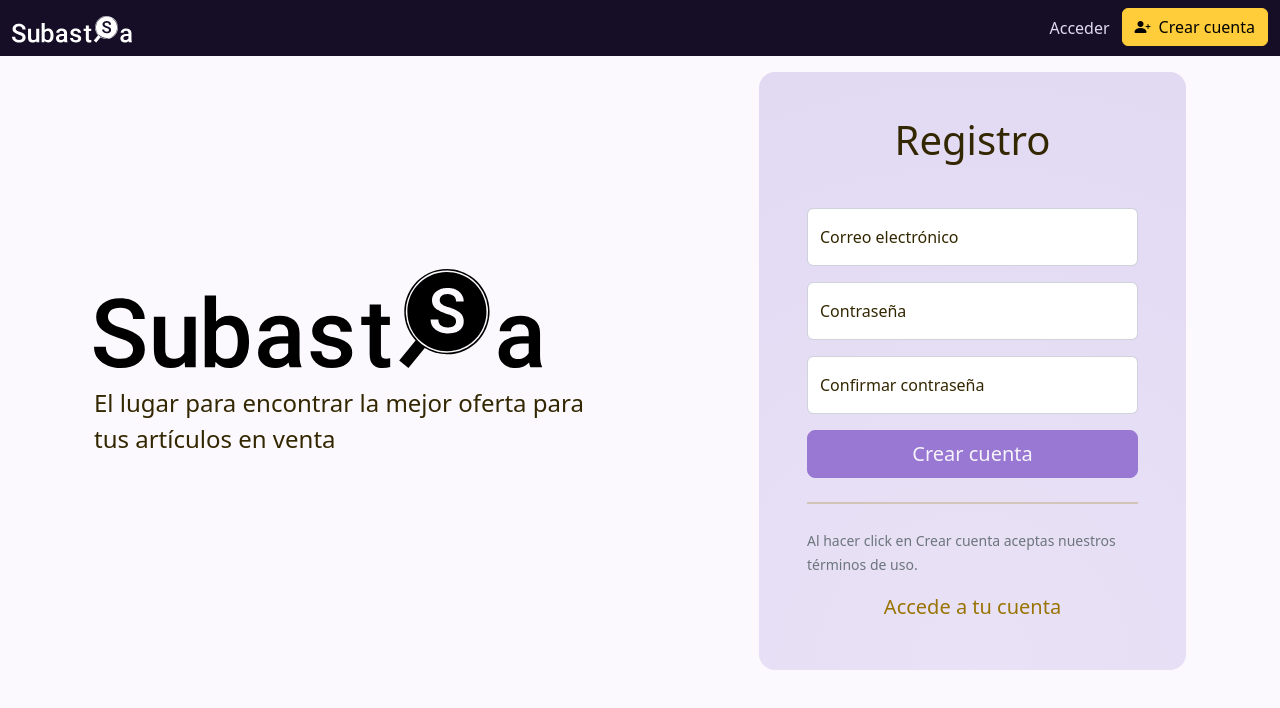
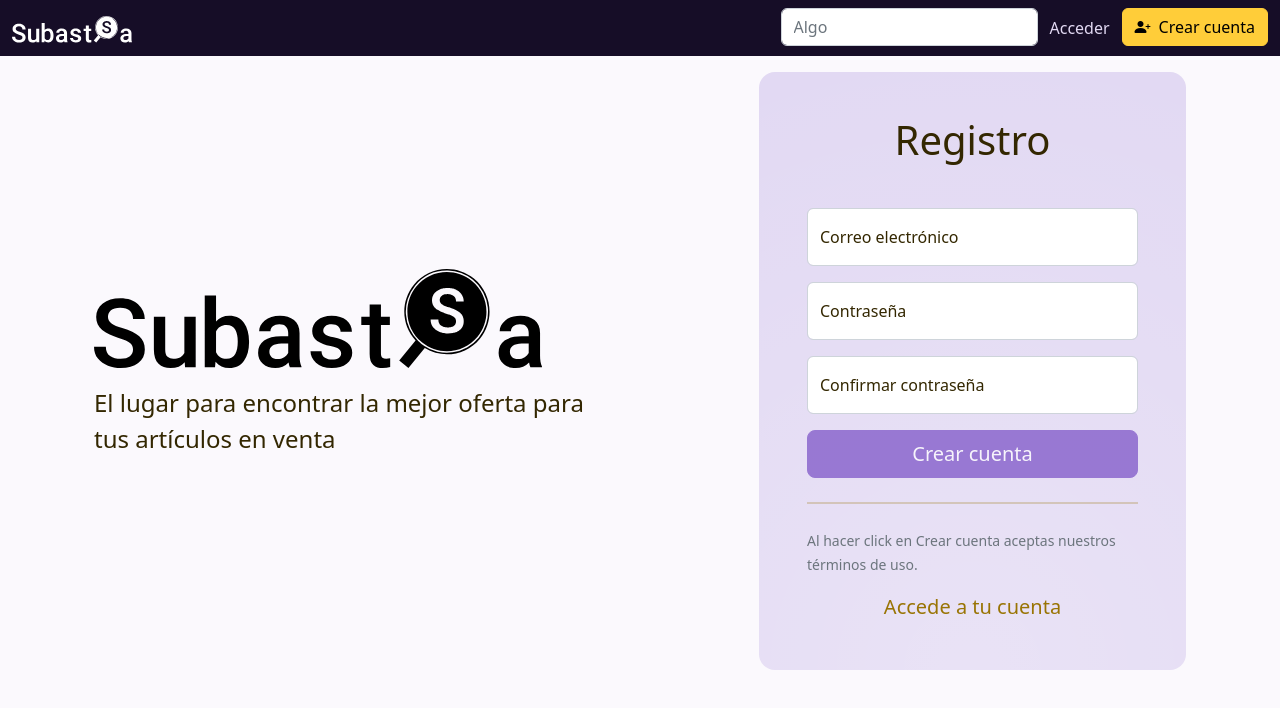
Before and after one commit to wonddark/mercadi, a React (Create React App) app: page / in a window 1280 px wide. Shown: the top 708 px of the page. Built offline with nearby package versions, Linux system fonts and the light colour scheme.

Commit message:
Added a search form to the site header

```diff
--- a/src/components/layout/UserNav.tsx
+++ b/src/components/layout/UserNav.tsx
@@ -8,18 +8,32 @@ import { ReactComponent as SiteLogo } from "../../assets/navbar-logo.svg";
 function UserNav() {
   const isLogged = useSelector(selectIsLogged);
   return (
-    <header>
+    <header className="bg-navbar-dark pb-2 pb-md-0">
       <nav className="navbar navbar-expand navbar-dark bg-navbar-dark">
         <div className="container-xxl">
           <Link className="navbar-brand" to="/">
             <SiteLogo style={{ width: 120, height: "auto" }} />
           </Link>
           <ul className="navbar-nav ms-auto">
+            <li className="nav-item d-none d-md-flex me-md-1">
+              <form className="h-100">
+                <input
+                  type="search"
+                  placeholder="Algo"
+                  className="form-control"
+                />
+                <input type="submit" hidden />
+              </form>
+            </li>
             {isLogged && <LoggedNavItems />}
             {!isLogged && <NotLoggedNavItems />}
           </ul>
         </div>
       </nav>
+      <form className="h-100 d-flex d-md-none mt-1 mx-2">
+        <input type="search" placeholder="Algo" className="form-control" />
+        <input type="submit" hidden />
+      </form>
     </header>
   );
 }
```
